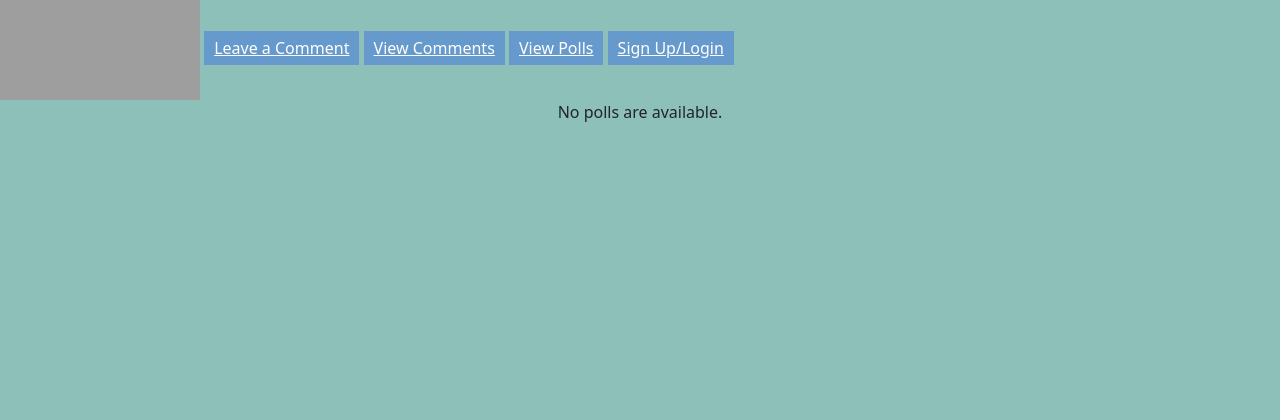
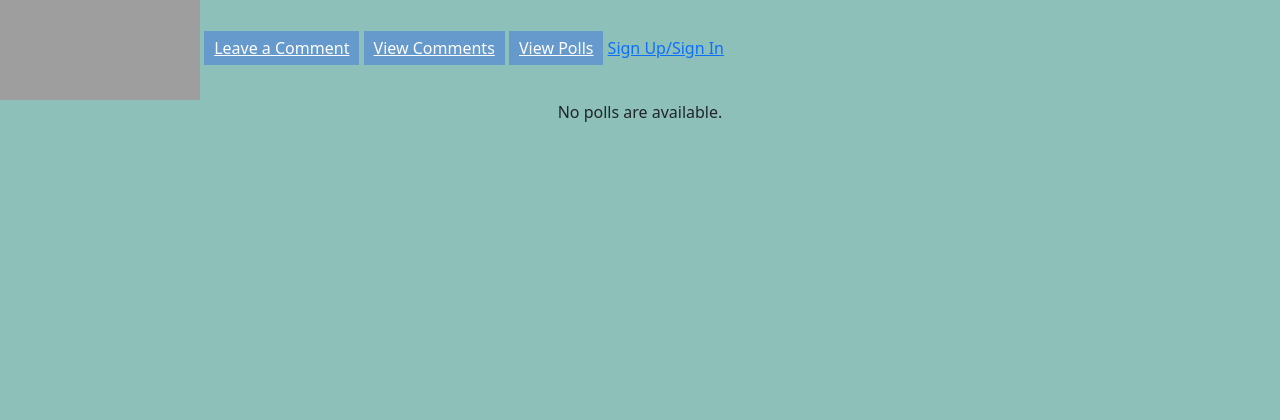
Before and after one commit to Paul2002feb/Hoos-Tutoring-App, a Django app: page / in a window 1280 px wide. Shown: the top 420 px of the page. Run offline with Django 4.2, Linux system fonts and the light colour scheme; some libraries are stand-ins or nearby versions; grey boxes are pictures that could not be loaded.

```diff
--- a/home/templates/home/index.html
+++ b/home/templates/home/index.html
@@ -18,7 +18,7 @@
     <a href="/polls/comments" id="anchor">Leave a Comment</a>
     <a href="/polls/comments/list" id="anchor">View Comments</a>
     <a href="/polls" id="anchor">View Polls</a>
-    <a href="/login" id="anchor">Sign Up/Login</a>
+    <a href="{% provider_login_url 'google' %}">Sign Up/Sign In</a>
     {% if user.is_authenticated %}
     <a href="/accounts/logout" id="anchor"> Logout </a>
     {% endif %}
```
